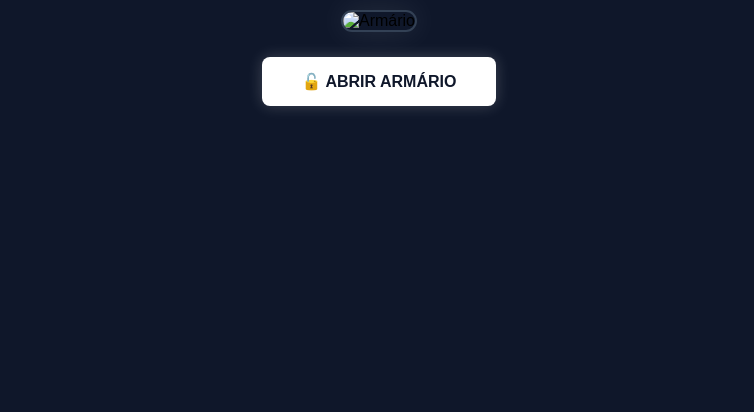
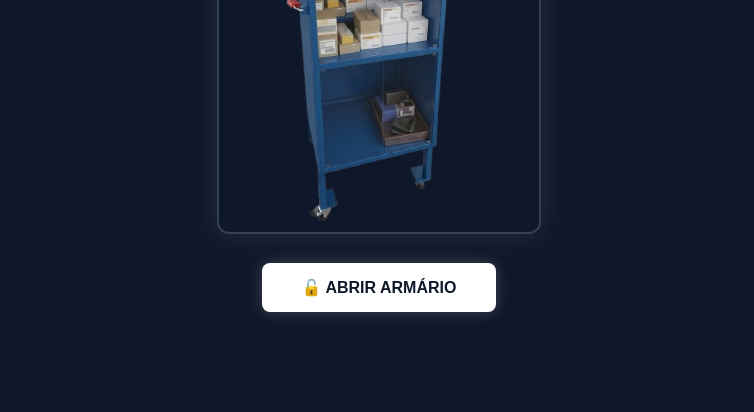
Before and after one commit to wilker-brito-dias/Arm-rio_Prensas, a plain HTML site: page index.html in a window 1280 px wide. Shown: the part 388-800 px from the top of the page, without its empty margins (261-1015 px from the left). Drawn offline with Linux system fonts and the light colour scheme.

Commit message:
Atualizar o index.html

```diff
--- a/index.html
+++ b/index.html
@@ -26,7 +26,7 @@
 
     <!-- Imagem e botão agora abrem o Login em vez de ir direto pra página -->
     <a onclick="abrirLogin()" class="armario-link">
-        <img src="Armario_foto.jpg" alt="Armário">
+        <img src="Armario_foto.png" alt="Armário">
     </a>
     <button onclick="abrirLogin()" class="btn-entrar">🔓 Abrir Armário</button>
 
```
